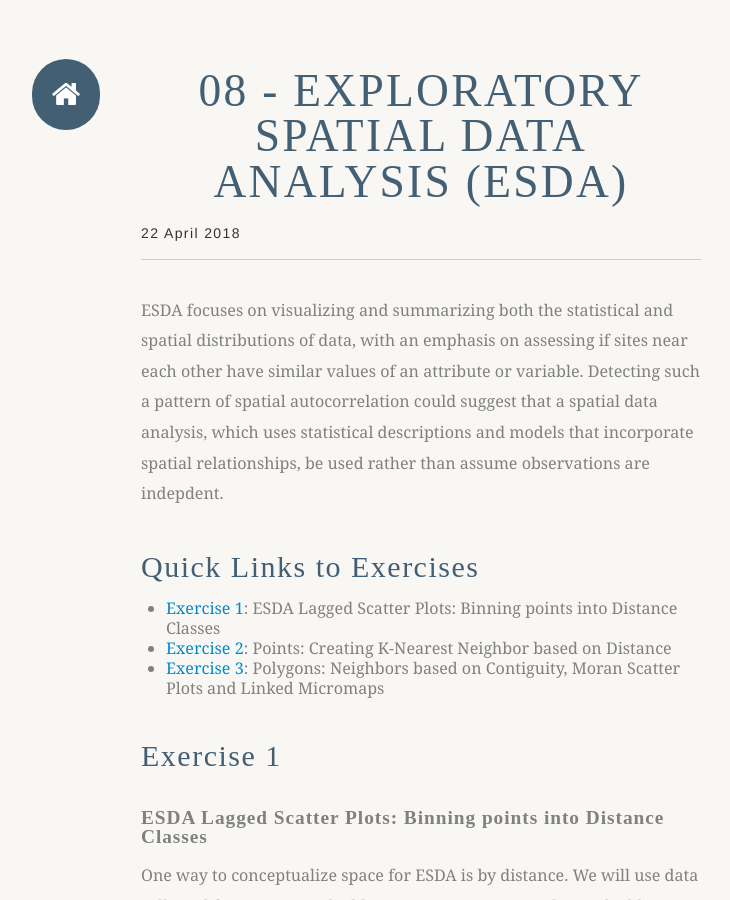
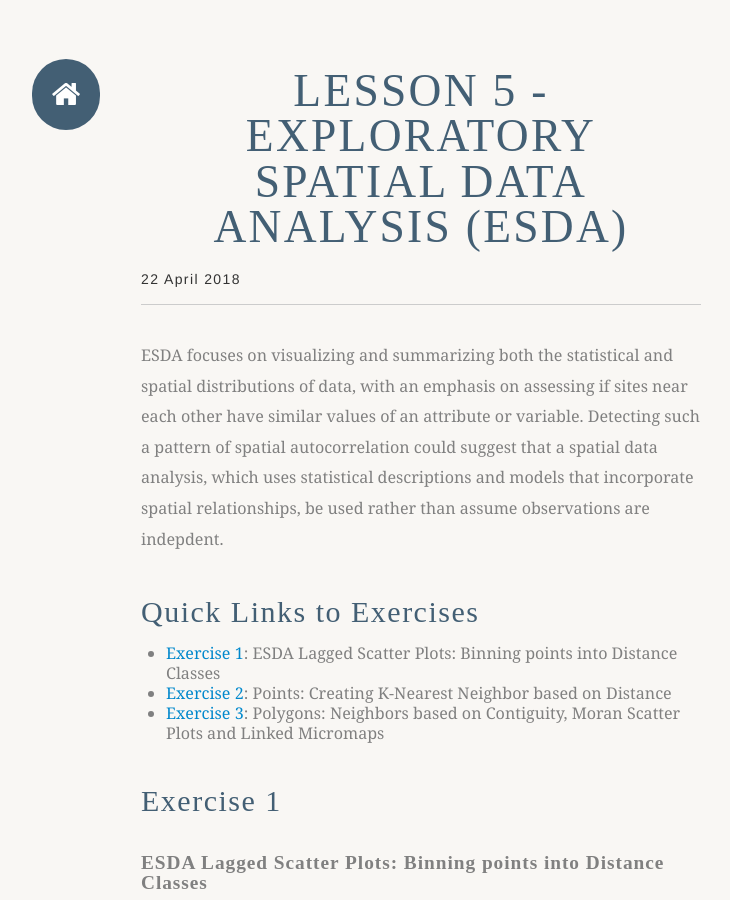
Before and after one commit to mhweber/AWRA_GIS_R_Workshop, a Jekyll site: the page built from _posts/2018-04-22-08-ESDA-in-R.md, in a window 1280 px wide and 900 px high. Shown: the whole window, without its empty margins (289-1019 px from the left). Built offline with Jekyll 4.4.1, drawn with Linux system fonts in a browser that asks for light colours; nearby versions of some CDN libraries; some web fonts are replaced; library files that are not in the unit come from our copies.

Commit message:
re-titled ESDA in R

```diff
--- a/_posts/2018-04-22-08-ESDA-in-R.md
+++ b/_posts/2018-04-22-08-ESDA-in-R.md
@@ -1,5 +1,5 @@
 ---
-title: "08 - Exploratory Spatial Data Analysis (ESDA)"
+title: "Lesson 5 - Exploratory Spatial Data Analysis (ESDA)"
 author: Marc Weber
 layout: post_page
 ---
```
